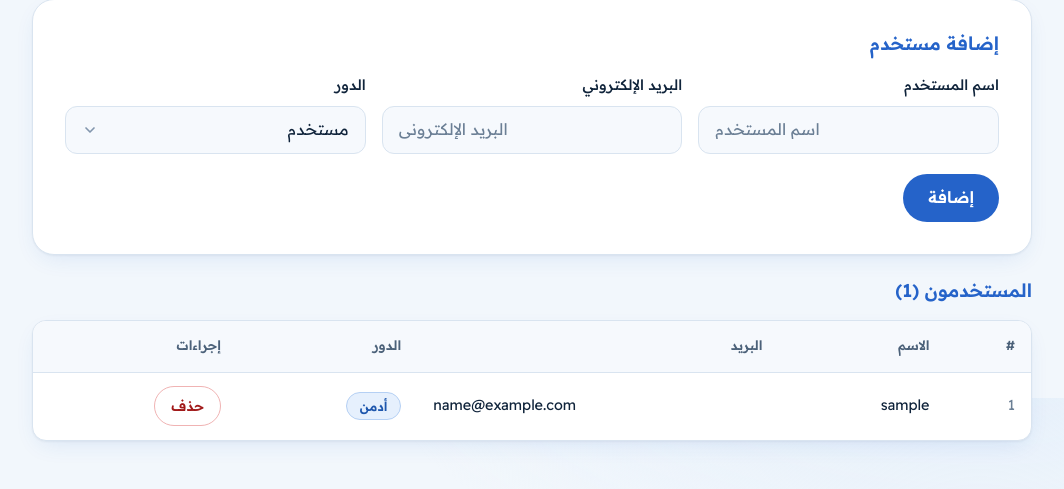
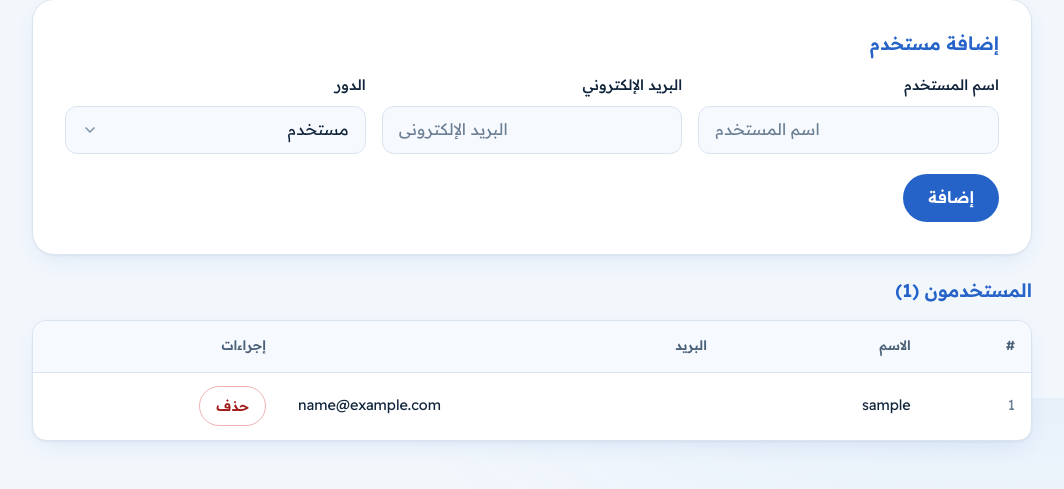
Before and after one commit to muzdalifahabdow5-web/drugsinteraction, a Flask app: template templates/admin/users.html in a window 1280 px wide. Shown: the part 402-891 px from the top of the page, without its empty margins (108-1172 px from the left). Run offline with Flask 3, Linux system fonts and the light colour scheme; tables that the repository leaves empty hold one stand-in row (values such as "Sample post"); the template is opened without the code that fills it: values that come from a table or form of the project are taken from there, most other values are stand-ins (such as "Sample title", 1, 10 or a date in 2020).

Commit message:
Hide role column from users table

```diff
--- a/templates/admin/users.html
+++ b/templates/admin/users.html
@@ -272,7 +272,7 @@
       <div class="table-wrap">
         <table border="1" cellpadding="4">
           <thead>
-            <tr><th>#</th><th>الاسم</th><th>البريد</th><th>الدور</th><th>إجراءات</th></tr>
+            <tr><th>#</th><th>الاسم</th><th>البريد</th><th>إجراءات</th></tr>
           </thead>
           <tbody>
             {% for u in users %}
@@ -280,7 +280,6 @@
               <td class="num">{{ u.id }}</td>
               <td>{{ u.username }}</td>
               <td dir="auto">{{ u.email }}</td>
-              <td><span class="pill">{{ {'admin': 'أدمن', 'pharmacist': 'صيدلاني', 'user': 'مستخدم'}[u.role] }}</span></td>
               <td class="actions">
                 {% if u.id == me %}
                   <span class="empty">(حسابك)</span>
```
